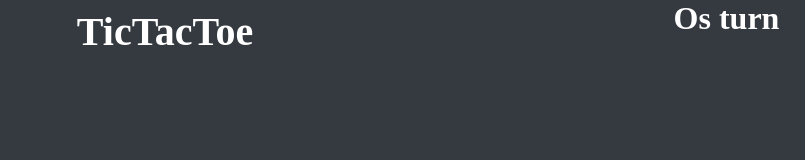
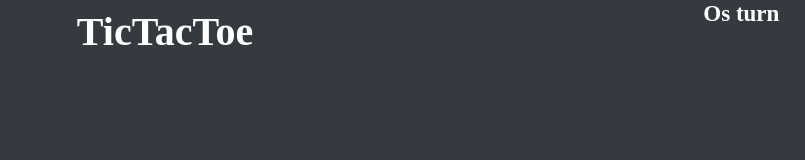
Before and after one commit to MangeshKumar99/build_01_tictactoe, an Angular app: page / in a window 1280 px wide. Shown: the top 160 px of the page, without its empty margins (475-1280 px from the left). Built offline with nearby package versions, Linux system fonts and the light colour scheme.

Commit message:
css changes

```diff
--- a/src/app/app.component.less
+++ b/src/app/app.component.less
@@ -22,7 +22,7 @@
 .player-turn{
    position: absolute;
    right:2vw;
-   font: normal 900 2.5vw SFCompact;
+   font: normal 900 2.5vw Monotype Corsiva
 }
 
 
@@ -30,7 +30,7 @@
     display: flex;
     justify-content: center;
     padding-top: 1vh;
-    font: normal 900 5vh SFCompact;
+    font: normal 900 5vh Monotype Corsiva;
 }
 
 @media only screen and (max-width: 600px) {
@@ -39,13 +39,13 @@
        height: 40%;
    }
    .cell-text{
-        font: normal 900 7.5vw SFCompact;
+        font: normal 900 7.5vw Monotype Corsiva;
    }
    .player-turn{
-        font: normal 900 7.5vw SFCompact;
+        font: normal 900 5.5vw Monotype Corsiva;
     }
     .tictactoe-heading{
-        font: normal 900 4vh SFCompact;
+        font: normal 900 5vh Monotype Corsiva;
     }
 }
 @media only screen and (min-width: 600px) {
@@ -54,10 +54,10 @@
         height: 40%;
     }
     .cell-text{
-        font: normal 900 5.5vw SFCompact;
+        font: normal 900 5.5vw Monotype Corsiva;
    }
    .player-turn{
-        font: normal 900 5vw SFCompact;
+        font: normal 900 5vw Monotype Corsiva;
     }
 }
 
@@ -67,10 +67,10 @@
         height: 40%;
     }
     .cell-text{
-        font: normal 900 3vw SFCompact;
+        font: normal 900 3vw Monotype Corsiva;
     }
    .player-turn{
-        font: normal 900 4.5vw SFCompact;
+        font: normal 900 2.5vw Monotype Corsiva;
     }
 }
 
@@ -80,9 +80,9 @@
         height: 40%;
     }
     .cell-text{
-        font: normal 900 2.5vw SFCompact;
+        font: normal 900 2.5vw Monotype Corsiva;
     }
    .player-turn{
-        font: normal 900 2.5vw SFCompact;
+        font: normal 900 1.8vw Monotype Corsiva;
     }
 }
```
